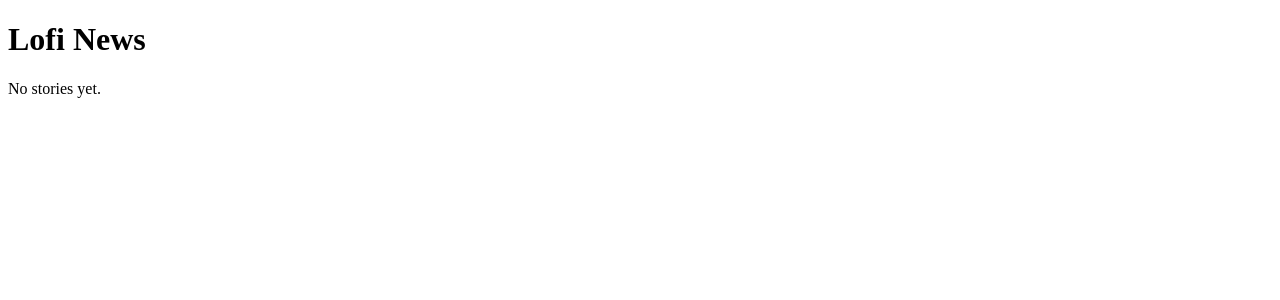
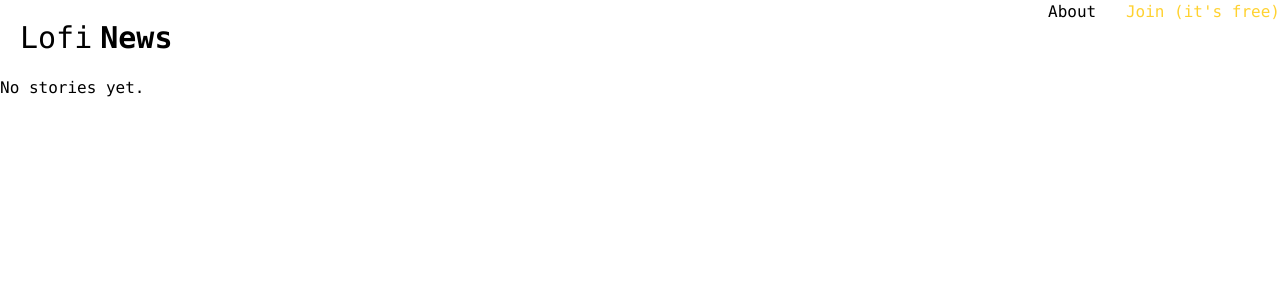
Before and after one commit to csdurfee/lofi_news, a Django app: page / in a window 1280 px wide. Shown: the top 300 px of the page. Run offline with Django 5.2, Linux system fonts and the light colour scheme; data that the repository does not hold is empty; some libraries are stand-ins or nearby versions.

Commit message:
basic styling

```diff
--- a/frontend/templates/frontend/index.html
+++ b/frontend/templates/frontend/index.html
@@ -4,21 +4,28 @@
     <meta charset="UTF-8">
     <meta name="viewport" content="width=device-width, initial-scale=1.0">
     <script type="module" src="https://cdn.jsdelivr.net/gh/starfederation/datastar@v1.0.2/bundles/datastar.js"></script>
+    <script src="https://cdn.jsdelivr.net/npm/@tailwindcss/browser@4"></script>
+
     <title>Lofi News</title>
 </head>
-<body>
-    <h1>Lofi News</h1>
-
+<body class="font-mono dark dark:bg-black dark:text-white">
+    <header class="flex justify-between">
+        <div class="inline-flex items-center p-5 text-3xl">Lofi <span class="pl-2 font-bold">News</span></div>
+        <div >
+            <a class="inline-flex items-center" href="/about">About</a>
+            <a class="inline-flex items-center pl-5 text-amber-300" href="/join">Join (it's free)</a>
+        </div>
+    </header>
     {% for story in stories %}
-    <article>
+    <article class="p-5">
         <p>
             {% if story.original_url %}
-                <a href="{{ story.original_url }}">{{ story.text }}</a>
+                <a href="{{ story.original_url }}">{{ story.title }}</a>
             {% else %}
                 {{ story.text }}
             {% endif %}
         </p>
-        <small>{{ story.data_source.code }} &mdash; {{ story.retrieved }}</small>
+        <small>{{ story.data_source }} &mdash; {{ story.retrieved }}</small>
     </article>
     {% empty %}
             <p>No stories yet.</p>
```
